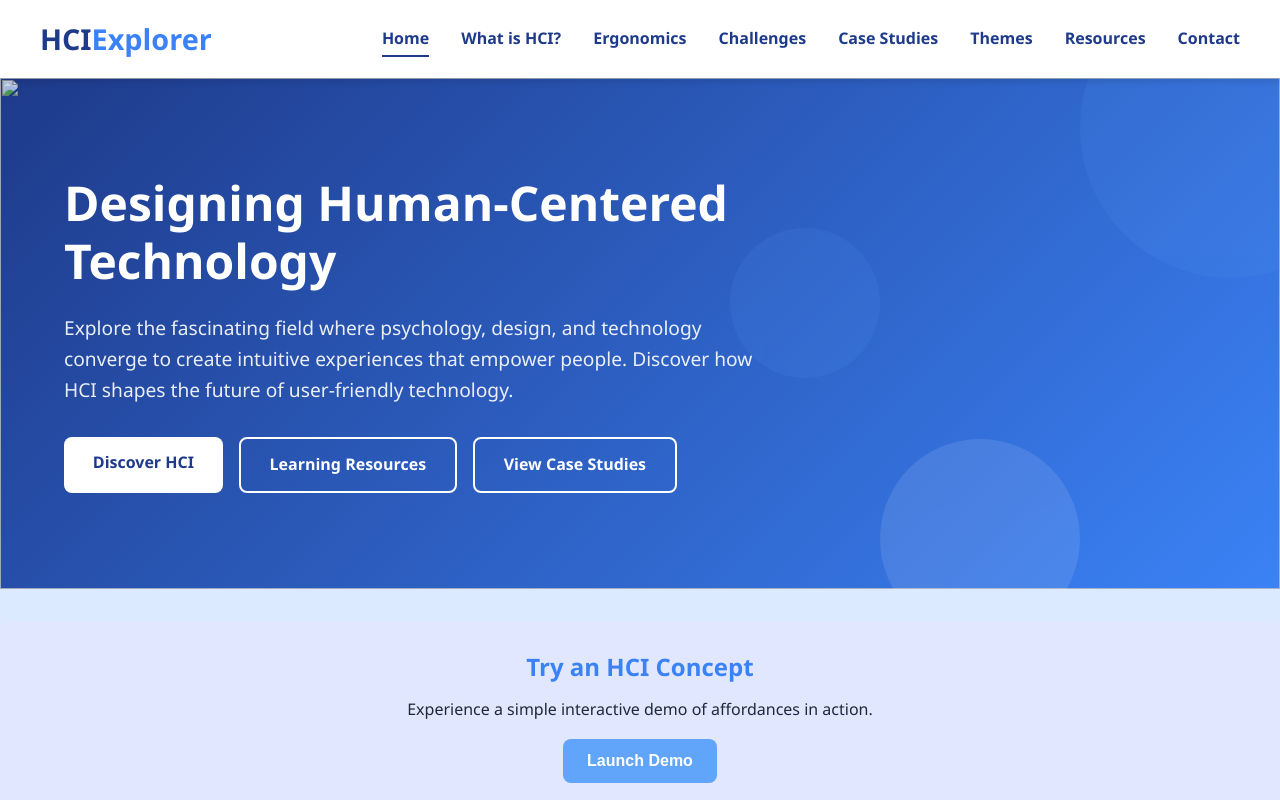
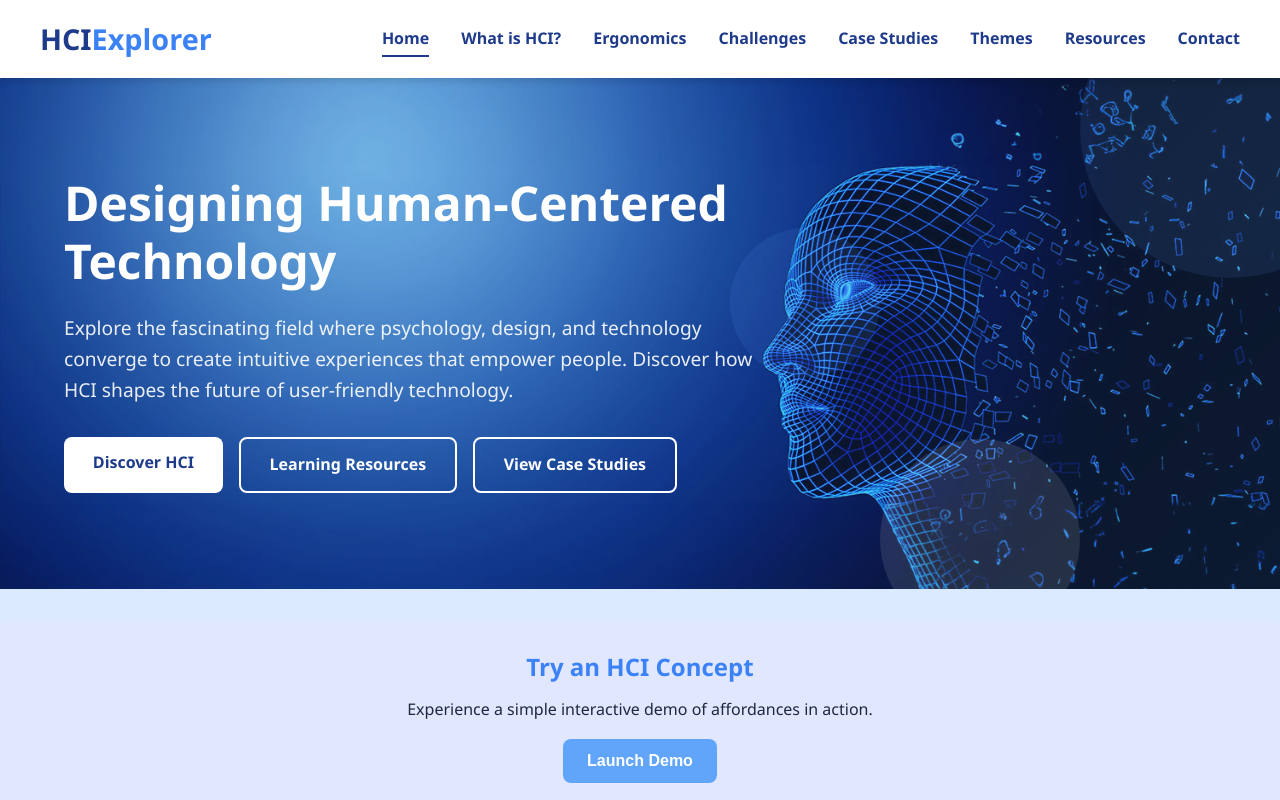
Before and after one commit to apstlrdny/hci-website, a plain HTML site: page index.html in a window 1280 px wide. Shown: the top 800 px of the page. Drawn offline with Linux system fonts and the light colour scheme.

Commit message:
Update index.html
updating image directory

```diff
--- a/index.html
+++ b/index.html
@@ -30,7 +30,7 @@
 
     <!-- Hero Section -->
     <section id="home" class="hero">
-        <img class="background" src="img/bg.png">
+        <img class="background" src="assets/images/bg.png">
         <div class="hero-shapes">
             <div class="shape shape-1"></div>
             <div class="shape shape-2"></div>
```
